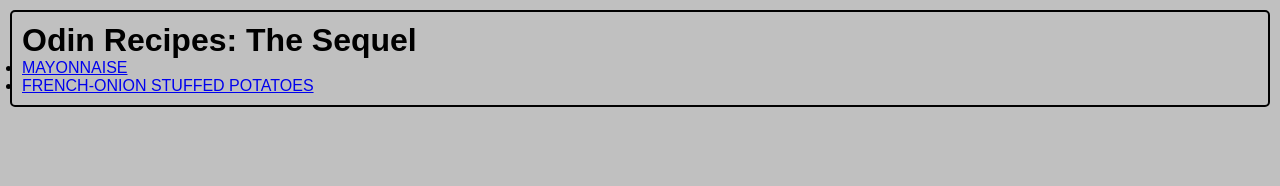
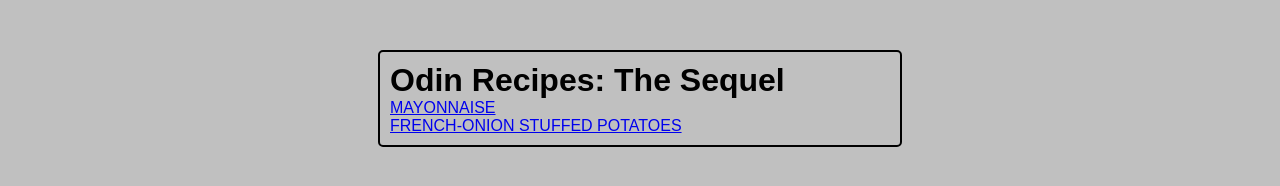
Before and after one commit to Samichpower/odin-recipes-2, a plain HTML site: page index.html in a window 1280 px wide. Drawn offline with Linux system fonts and the light colour scheme.

Commit message:
rename recipes class to recipe-list and rm bullets from ul

```diff
--- a/index.html
+++ b/index.html
@@ -8,7 +8,7 @@
   <body>
     <div class="main-box">
       <h1>Odin Recipes: The Sequel</h1>
-      <ul class="recipes">
+      <ul class="recipe-list">
         <li><a href="./recipes/mayo.html">MAYONNAISE</a></li>
         <li><a href="./recipes/potatos.html">FRENCH-ONION STUFFED POTATOES</a></li>
       </ul>
--- a/style.css
+++ b/style.css
@@ -12,9 +12,15 @@ body {
   border: 2px solid black;
   border-radius: 5px;
   padding: 10px;
-  margin: 10px;
+  margin: auto;
+  margin-top: 50px;
+  width: 500px;
 }
 
 h1 {
   font-weight: bold;
 }
+
+.recipe-list {
+  list-style: none;
+}
```
